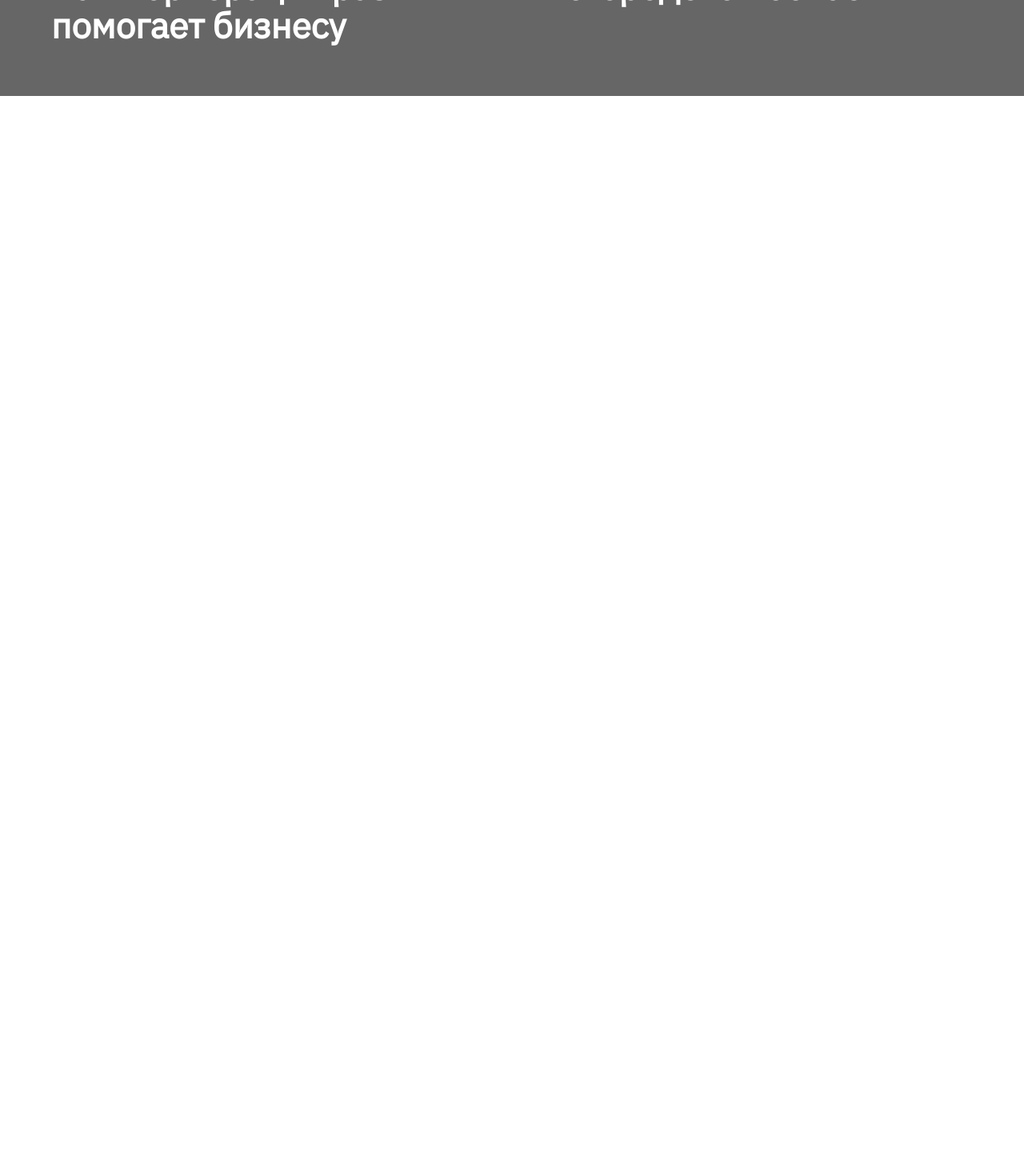
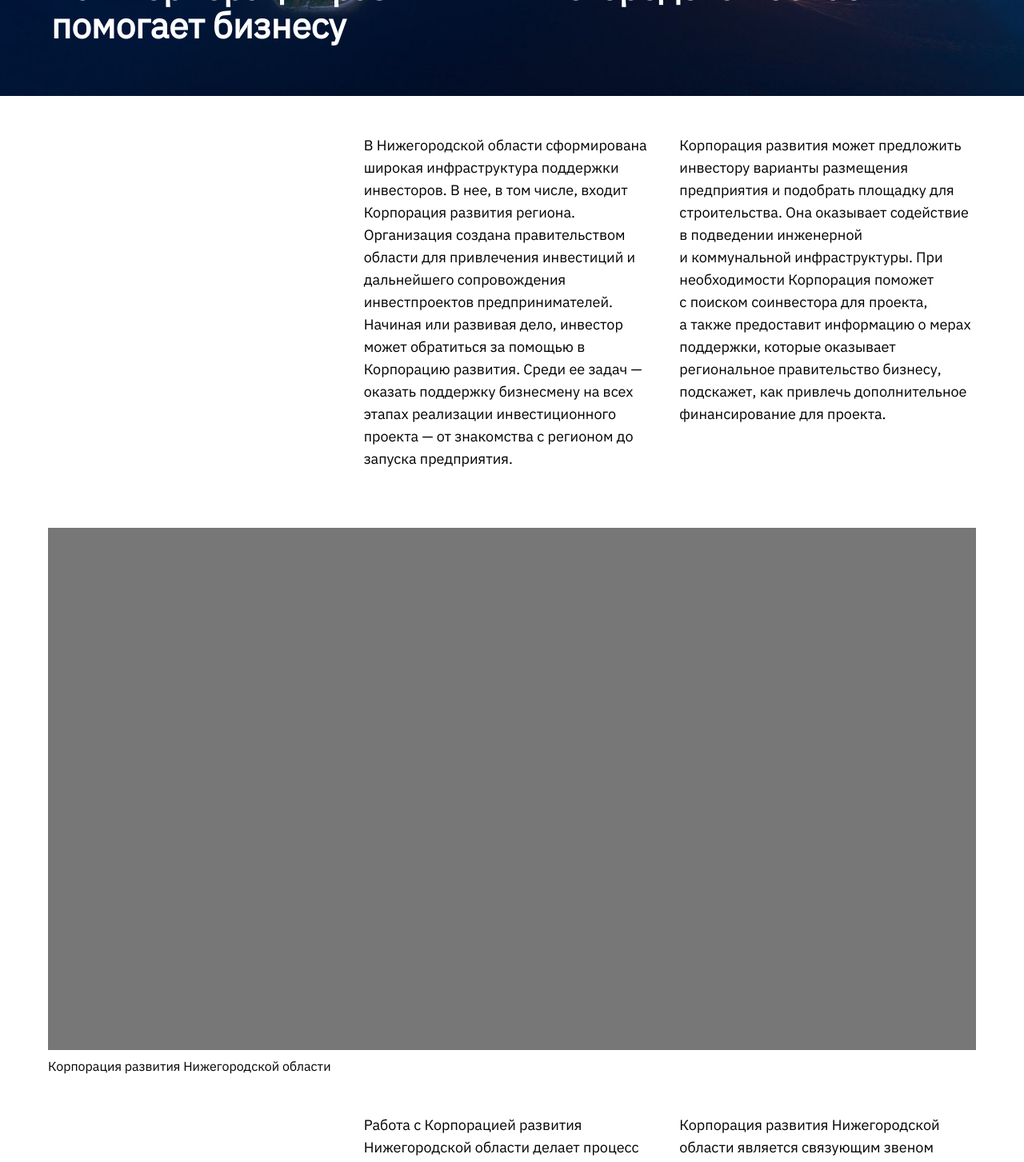
Before and after one commit to luckypike/nn-invest, a React (Create React App) app: page / in a window 1280 px wide. Shown: the part 520-1973 px from the top of the page at 80% size. Before the commit the page ends 800 px from the top, so only its background shows below. Built offline with nearby package versions, Linux system fonts and the light colour scheme.

Commit message:
Добавлен контент и заглушка для видео

```diff
--- a/src/Components/App.js
+++ b/src/Components/App.js
@@ -10,7 +10,33 @@ export default function App () {
       <Header />
 
       <div className={styles.root}>
+        <div className={styles.intro}>
+          <div className={styles.left}>
+            В Нижегородской области сформирована широкая инфраструктура поддержки инвесторов. В нее, в том числе, входит Корпорация развития региона. Организация создана правительством области для привлечения инвестиций и дальнейшего сопровождения инвестпроектов предпринимателей. Начиная или развивая дело, инвестор может обратиться за помощью в Корпорацию развития. Среди ее задач — оказать поддержку бизнесмену на всех этапах реализации инвестиционного проекта — от знакомства с регионом до запуска предприятия.
+          </div>
 
+          <div className={styles.right}>
+            Корпорация развития может предложить инвестору варианты размещения предприятия и подобрать площадку для строительства. Она оказывает содействие в подведении инженерной и коммунальной инфраструктуры. При необходимости Корпорация поможет с поиском соинвестора для проекта, а также предоставит информацию о мерах поддержки, которые оказывает региональное правительство бизнесу, подскажет, как привлечь дополнительное финансирование для проекта.
+          </div>
+        </div>
+
+        <div className={styles.youtube}>
+          <div className={styles.video} />
+
+          <div className={styles.description}>
+            Корпорация развития Нижегородской области
+          </div>
+        </div>
+
+        <div className={styles.intro}>
+          <div className={styles.left}>
+            Работа с Корпорацией развития Нижегородской области делает процесс взаимодействия органов исполнительной власти и бизнеса четким и понятным. Инвестору не придется самому обращаться в другие инстанции для решения своих задач. К тому же она координирует работу института инвестиционных уполномоченных, в состав которого входят представители не только органов власти и муниципалитетов, но и ресурсоснабжающих организаций. Все это позволяет существенно упростить работу инвестора, в том числе снизить временные и финансовые затраты, а также максимально эффективно решать технические вопросы инвесторов.
+          </div>
+
+          <div className={styles.right}>
+            Корпорация развития Нижегородской области является связующим звеном между бизнесом и властью. Здесь знают о возможностях региона, слышат потребности предпринимателей и готовы объединить стороны для реализации общей цели – экономического роста и развития.
+          </div>
+        </div>
       </div>
     </div>
   )
--- a/src/Components/App.module.css
+++ b/src/Components/App.module.css
@@ -1,13 +1,65 @@
 .root {
+  padding: 1rem 1rem;
+}
 
+.intro {
+  display: block;
+  margin-bottom: 1rem;
+}
+
+.left {
+  margin-bottom: 1rem;
+}
+
+.video {
+  position: relative;
+  margin-bottom: 0.5rem;
+}
+
+.video::before {
+  content: '';
+  background-color: #777;
+  display: block;
+  padding-top: calc(9 / 16 * 100%);
 }
 
 @media (min-width: 720px) {
+  .root {
+    padding: 2rem 2rem;
+  }
 
+  .intro {
+    margin-bottom: 2rem;
+  }
+
+  .description {
+    font-size: 1rem;
+    line-height: 1.5rem;
+  }
 }
 
 @media (min-width: 960px) {
   .root {
-    padding: 0 3.75rem;
+    padding: 3rem 3.75rem;
+  }
+
+  .intro {
+    display: grid;
+    grid-template-columns: 1fr 1fr 1fr;
+    grid-column-gap: 1.5rem;
+    margin-bottom: 4.5rem;
+  }
+
+  .left {
+    margin-bottom: 0;
+    grid-column: 2;
+  }
+
+  .right {
+    grid-column: 3;
+  }
+
+  .youtube {
+    margin-bottom: 3rem;
   }
 }
--- a/src/Components/Header.module.css
+++ b/src/Components/Header.module.css
@@ -1,11 +1,13 @@
 .header {
   position: relative;
+  background: url('./Images/back.jpg') no-repeat center;
+  background-color: #666;
+  background-size: cover;
 }
 
 .header::before {
   content: '';
   display: block;
-  background-color: #666;
   padding-top: calc(5 / 4 * 100%);
 }
 
--- a/src/index.css
+++ b/src/index.css
@@ -17,7 +17,7 @@ body {
 @media (min-width: 720px) {
   body {
     font-size: 1.125rem;
-    line-height: 2rem;
+    line-height: 1.75rem;
   }
 }
 
```
Also changed, not shown: src/Components/Images/back.jpg (added).
